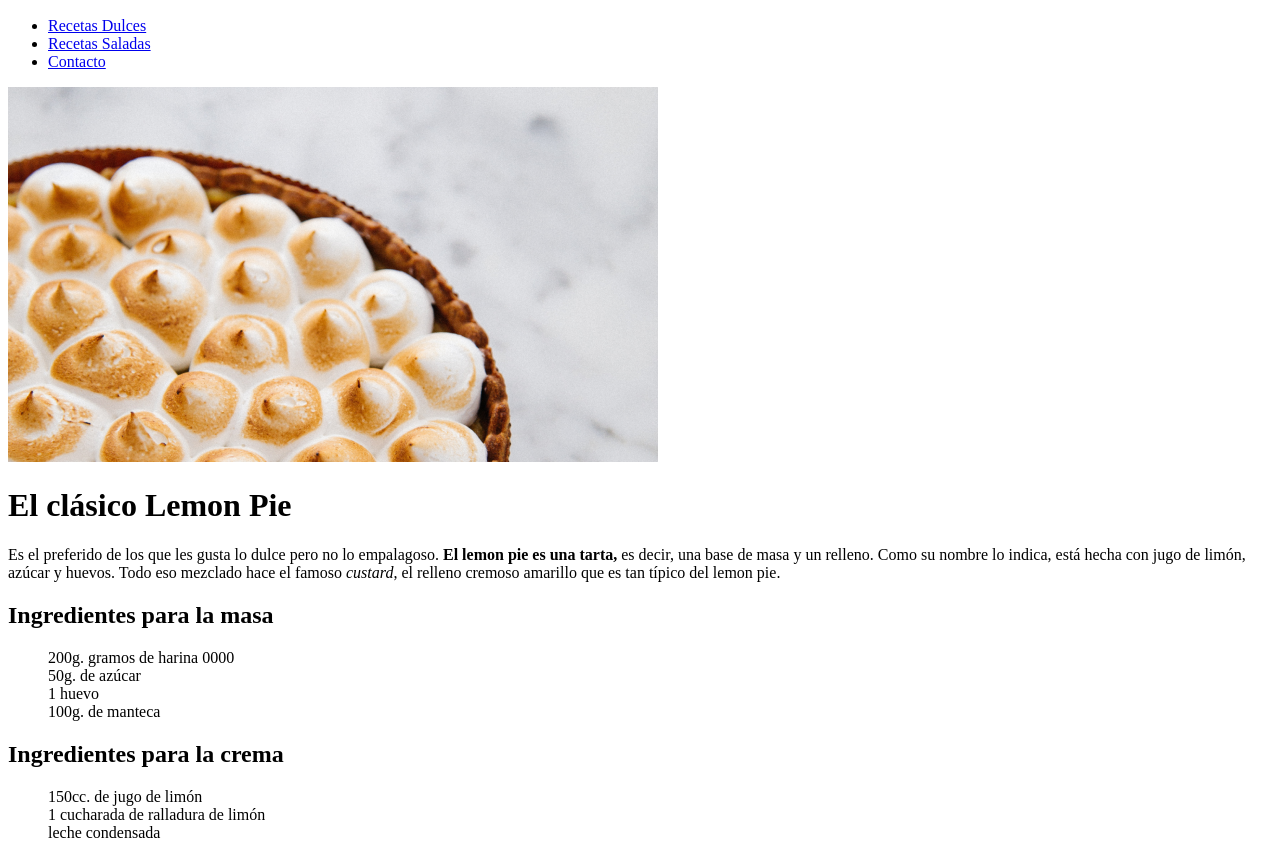
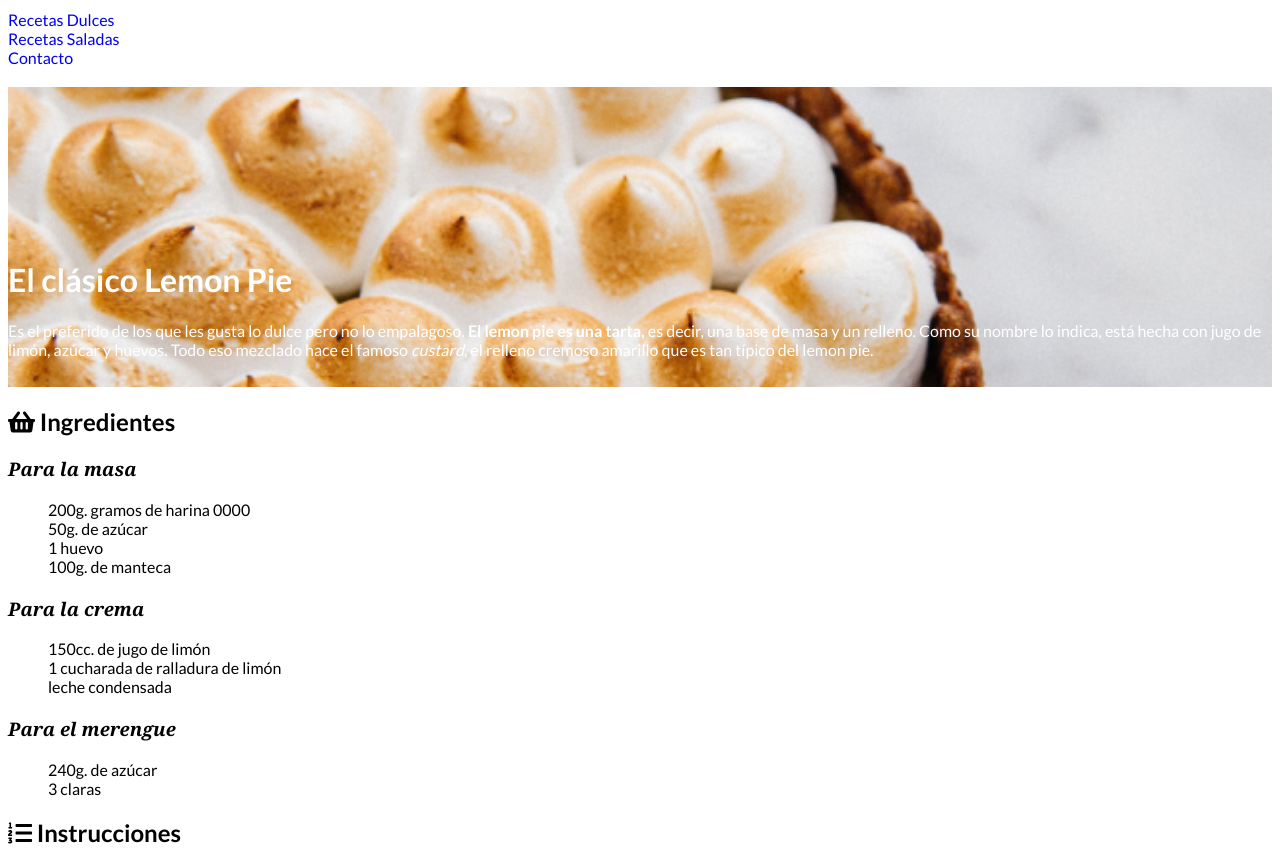
Before and after one commit to luciamiloro/FrontEnd1-Clase3-4, a plain HTML site: page index.html in a window 1280 px wide. Shown: the part 50-908 px from the top of the page. Drawn offline with Linux system fonts and the light colour scheme.

Commit message:
css con iconos y background image

```diff
--- /dev/null
+++ b/css/estilos.css
@@ -0,0 +1,44 @@
+@import url('https://fonts.googleapis.com/css2?family=Lato:wght@400;700&display=swap');
+body{
+    font-family: 'Lato', sans-serif;
+}
+/* Header*/
+nav ul li{
+    list-style:none;
+}
+nav ul li a{
+    text-decoration: none;
+}
+ul {
+        padding:0;
+        margin:0;
+        margin-top: 10px;
+        margin-bottom: 20px;
+        }
+.fondoHeader{
+    height: 300px;
+    background-size: cover;
+    background-image: url('../img/lemon-pie.png' );
+    color: white;
+    background-position: center 80%;
+
+
+}
+.fondoHeader p {
+    font-weight: 400;
+}
+h3{
+    font-family: Georgia, 'Times New Roman', Times, serif;
+    font-style: italic;
+    font-weight: 600;
+}
+main ul{
+    margin-left: 40px;
+}
+.linkNaranja{
+    color: rgb(231, 141, 6);
+
+}
+footer{
+    padding: 10px;
+}
--- a/index.html
+++ b/index.html
@@ -3,6 +3,8 @@
     <meta charset="UTF-8">
     <title>Mi primer html</title>
     <base target="_blank"> <!-- si hay un enlace lo abre en pestaña nueva -->
+    <link rel="stylesheet" href="https://cdnjs.cloudflare.com/ajax/libs/font-awesome/5.15.3/css/all.min.css" integrity="sha512-iBBXm8fW90+nuLcSKlbmrPcLa0OT92xO1BIsZ+ywDWZCvqsWgccV3gFoRBv0z+8dLJgyAHIhR35VZc2oM/gI1w==" crossorigin="anonymous" />
+    <link rel="stylesheet" href="css/estilos.css"><!-- stylesheet propio siempre al final del head -->
 </head>
 <body>
     <header>
@@ -14,14 +16,17 @@
                 <li><a href="contacto.html"> Contacto</a></li>
             </ul>
         </nav>
-    <img src="img/lemon-pie.png" alt="Lemon Pie">
+        <div class="fondoHeader">
+            <br><br><br><br><br><br><br><br>
         <h1>El clásico Lemon Pie</h1>
         <p>Es el preferido de los que les gusta lo dulce pero no lo empalagoso. <b> El lemon pie es una tarta,</b> es decir, una base de masa y un relleno. Como su nombre lo indica, está hecha con jugo de limón, azúcar y huevos. Todo eso mezclado hace el famoso <i>custard</i>, el relleno cremoso amarillo que es tan típico del lemon pie.</p>
+        </div>
     </header>
     <main>
         <!-- Empieza Section -->
         <section>
-                <h2>Ingredientes para la masa</h2>
+                <h2><i class="fas fa-shopping-basket"></i>  Ingredientes</h2>
+                <h3>Para la masa</h3>
                 <ul type=none>
                     <li>200g. gramos de harina 0000</li>
                     <li>50g. de azúcar</li>
@@ -29,14 +34,14 @@
                     <li>100g. de manteca</li>
                 </ul>
 
-                <h2>Ingredientes para la crema</h2>
+                <h3>Para la crema</h3>
                 <ul type=none>
                     <li>150cc. de jugo de limón</li>
                     <li>1 cucharada de ralladura de limón</li>
                     <li>leche condensada</li>
                 </ul>
 
-                <h2>Ingredientes para el merengue</h2>
+                <h3>Para el merengue</h3>
                 <ul type=none>
                     <li>240g. de azúcar</li>
                     <li>3 claras</li>
@@ -44,13 +49,13 @@
 
         </section>
         <section>
-                <h2>Instrucciones</h2>
+                <h2><i class="fas fa-list-ol"></i> Instrucciones</h2>
                 <ol>
                     <li>Procesar o mezclar ligeramente la harina, el azúcar y la manteca fría curtada en cubitos, hasta formar un arenado. Agregar el huevo y unir la masa sin trabajarla mucho. Envolver en film y llevar a la heladera por 30 minutos aproximadamente.</li>
                     <li>Precalentar el horno a temperatura media (180°C).</li>
                     <li>Estirar sobre una mesada enharinada y tapizar un molde para tarta desmontable de 22 cm de diámetro. Cocinar durante 20 minutos o hasta que comience a dorarse.</li>
                     <li>Mezclar la leche condensada con 4 yemas, 150cc de jugo de limón e integrar la ralladura. Unir bien y verter sobre la masa precocida. Cocinar en horno moderado durante 15 minutos.</li>
-                    <li>Colocar el azúcar en una cacerolita y cubrir con apenas con agua. Cocinar hasta obtener la textura de un merengue italiano</li>
+                    <li>Colocar el azúcar en una cacerolita y cubrir con apenas con agua. Cocinar hasta obtener la textura de un <a class="linkNaranja" href="https://www.recetasderechupete.com/como-preparar-merengue-italiano/13496/">merengue italiano</a> </li>
                     <li>Unos minutos antes del punto del almíbar, comenzar a batir las claras. Cuando empiecen a formar picos, añadir gota a gota el almíbar caliente sin dejar de batir hasta que se enfríe.</li>
                     <li>Decorar con el merengue y gratinar.</li>
                 </ol>
```
Lines whose indentation alone changed are shown as unchanged.
